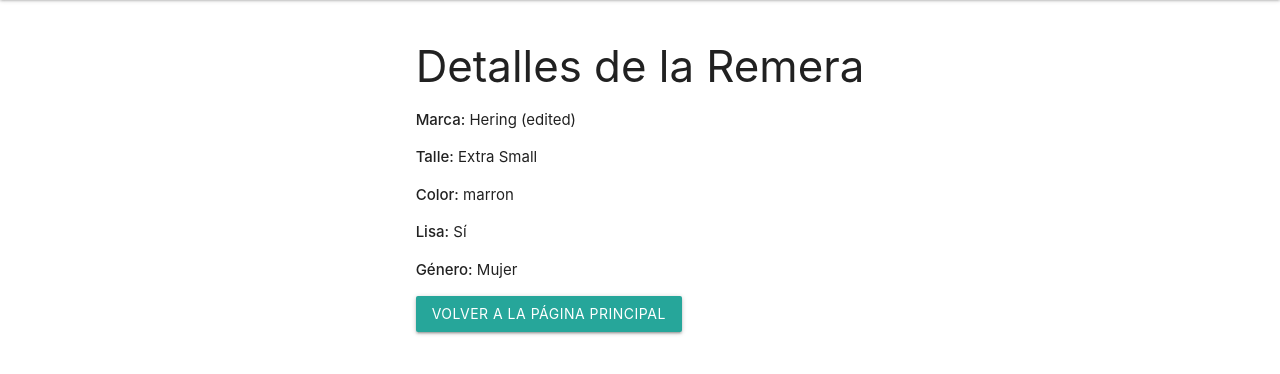
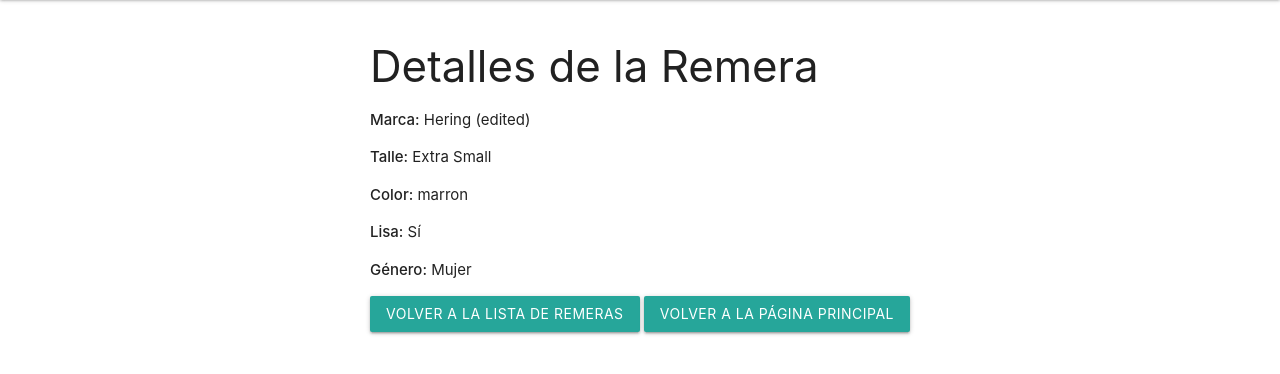
Before and after one commit to criscandia/DjangoIntegrador1, a Django app: page /shop/remera/1/ in a window 1280 px wide. Shown: the part 65-439 px from the top of the page. Run offline with Django 3.2, Linux system fonts and the light colour scheme; data comes from the database, SQL or seed files in the repository.

Commit message:
Href a listar_remeras agregado

```diff
--- a/templates/app/detalles_remera.html
+++ b/templates/app/detalles_remera.html
@@ -22,6 +22,7 @@
             <p><strong>Color:</strong> {{ remera.color }}</p>
             <p><strong>Lisa:</strong> {{ remera.lisa|yesno:"Sí,No" }}</p> <!-- Convierte booleanos en 'Sí' o 'No' -->
             <p><strong>Género:</strong> {{ remera.get_genero_display }}</p> <!-- Asume que usas un campo de elección para 'genero' -->
+            <a href = "{% url 'listar_remeras' %}" class="waves-effect waves-light btn">Volver a la lista de remeras</a> <!-- Enlace a la página de listar remeras estilizado -->
             <a href="{% url 'home' %}" class="waves-effect waves-light btn">Volver a la página principal</a> <!-- Enlace a la página de inicio estilizado -->
 
         </div>
```
